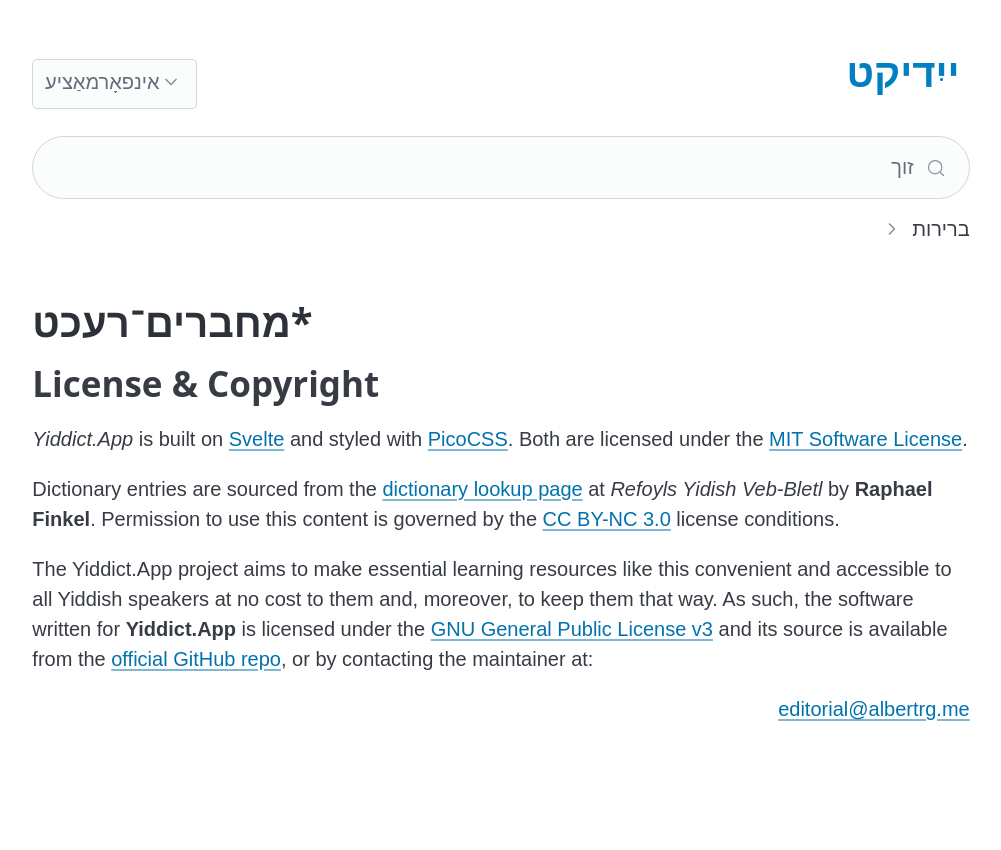
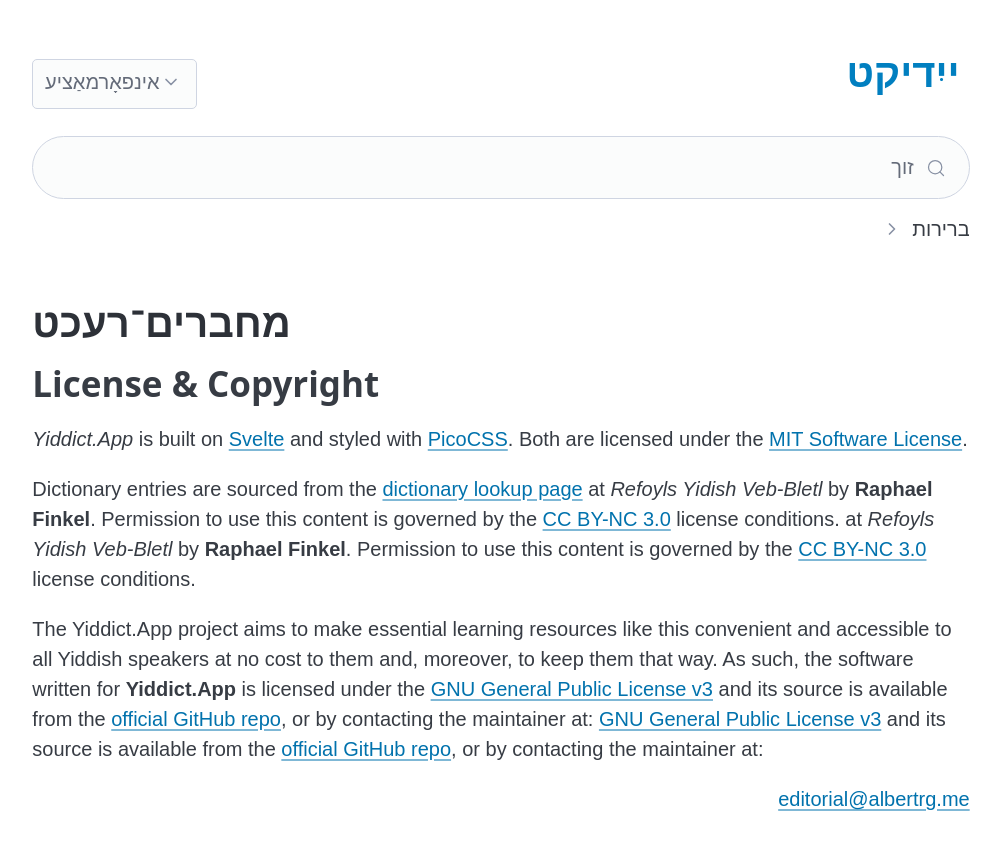
Before and after one commit to dsifriend/yiddict, a SvelteKit app: page /license in a window 1280 px wide. Shown: the top 850 px of the page, without its empty margins (139-1140 px from the left). Before the commit the page ends 800 px from the top, so only its background shows below. Built offline with nearby package versions, Linux system fonts and the light colour scheme.

Commit message:
Updated License

```diff
--- a/src/routes/license/+page.svelte
+++ b/src/routes/license/+page.svelte
@@ -1,5 +1,5 @@
 <main dir="ltr">
-	<h1>מחברים־רעכט*</h1>
+	<h1>מחברים־רעכט</h1>
 	<h2>License & Copyright</h2>
 	<p>
 		<em>Yiddict.App</em> is built on <a href="https://svelte.dev">Svelte</a> and styled with
@@ -7,11 +7,13 @@
 		<a href="https://opensource.org/license/mit">MIT Software License</a>.
 	</p>
 	<p>
-		Dictionary entries are sourced from the <a
-			href="https://www.cs.uky.edu/~raphael/yiddish/dictionary.cgi">dictionary lookup page</a
-		>
+		Dictionary entries are sourced from the
+		<a href="https://www.cs.uky.edu/~raphael/yiddish/dictionary.cgi">dictionary lookup page</a>
 		at <em>Refoyls Yidish Veb-Bletl</em> by <strong>Raphael Finkel</strong>. Permission to use this
 		content is governed by the
+		<a href="https://creativecommons.org/licenses/by-nc/3.0/">CC BY-NC 3.0</a>
+		license conditions. at <em>Refoyls Yidish Veb-Bletl</em> by <strong>Raphael Finkel</strong>.
+		Permission to use this content is governed by the
 		<a href="https://creativecommons.org/licenses/by-nc/3.0/">CC BY-NC 3.0</a>
 		license conditions.
 	</p>
@@ -23,6 +25,10 @@
 		and its source is available from the
 		<a href="https://github.com/dsifriend/yiddict">official GitHub repo</a>, or by contacting the
 		maintainer at:
+		<a href="https://www.gnu.org/licenses/gpl-3.0.html">GNU General Public License v3</a>
+		and its source is available from the
+		<a href="https://github.com/dsifriend/yiddict">official GitHub repo</a>, or by contacting the
+		maintainer at:
 	</p>
 	<address style="text-align: right;">
 		<a href="mailto:editorial@albertrg.me">editorial@albertrg.me</a>
```
